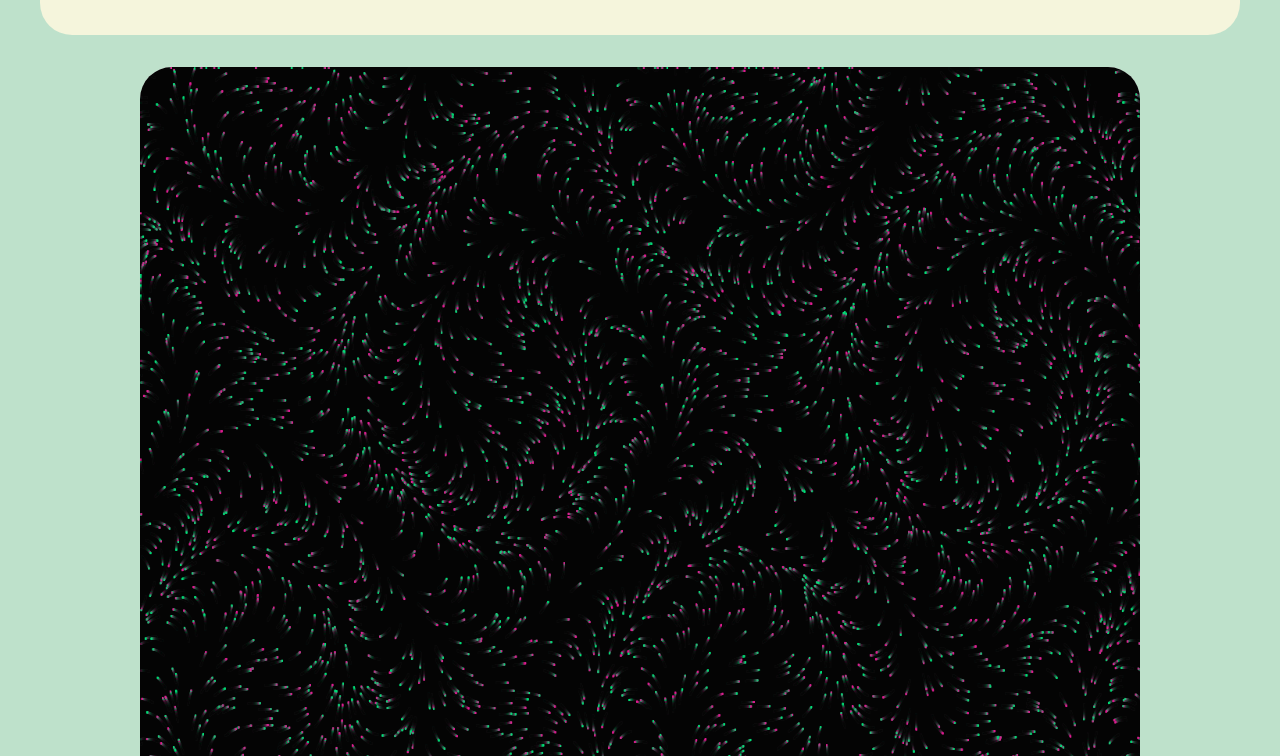
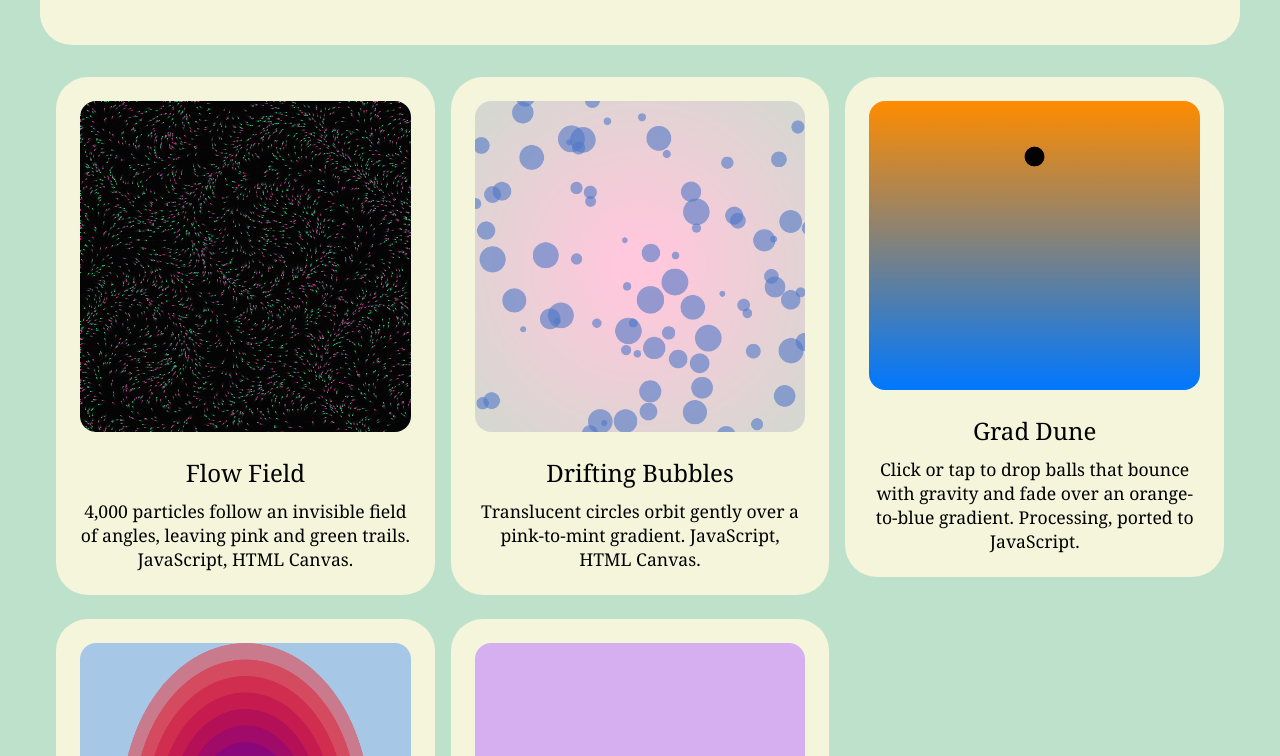
Before and after one commit to MiaDunes/BrackenPortfolio-Web, a website built with webpack: page dist/gallery.html in a window 1280 px wide. Shown: the part 237-993 px from the top of the page. Built offline with nearby package versions, Linux system fonts and the light colour scheme; animation ran at ten frames a second; a web font is replaced by a local one.

Commit message:
Add grid to gallery for canvas

```diff
--- a/dist/css/style.css
+++ b/dist/css/style.css
@@ -29,8 +29,14 @@ h1{
   box-sizing: border-box;
 }
 
-html{
+html, body{
   font-family:Cambria, Cochin, Georgia, Times, 'Times New Roman', serif ;
+  font-size: 16px;      /* keeps sizes the same when W3.CSS is loaded */
+  line-height: normal;
+}
+
+h1, h2, h3, h4, h5, h6 {
+  font-family: inherit;
 }
 
 nav{
@@ -47,7 +53,7 @@ nav ul{
 
 nav a {
   text-decoration: none;
-  color: (rgb(30, 30, 49));
+  color: rgb(30, 30, 49);
 }
 
 nav a:hover {
@@ -123,11 +129,41 @@ section#my-QuickLook {
 
 canvas{
   display: block;
+  width: 100%;
+  height: auto;
+  background-color: white;
+  border-radius: 1em;
+}
+
+/* GALLERY GRID */
+.gallery-grid {
+  width: min(75em, 100%);
   margin: 2em auto;
-  height: 800px;
-  width: 1000px;
-  background-color: white;
+}
+.gallery-card {
+  background-color: beige;
   border-radius: 2em;
+  padding: 1.5em;
+  margin-bottom: 1.5em;   /* space between cards, also when they stack on phones */
+  text-align: center;
+}
+.gallery-card h3 {
+  margin-top: 1em;
+  font-size: 1.5rem;
+}
+.gallery-card p {
+  margin-top: .5em;
+  font-size: 1.1rem;
+}
+/* p5 sets its own inline size, so override it to fit the column */
+#p5-sketch canvas {
+  width: 100% !important;
+  height: auto !important;
+}
+#chart svg {
+  display: block;
+  width: 100%;
+  height: auto;
 }
 
 /* #mycanvas{
--- a/dist/gallery.html
+++ b/dist/gallery.html
@@ -7,6 +7,7 @@
         <title>Mia's Portfolio</title>
         <meta name="author" content="Mia C. Bracken">
         <meta name="description" content="Project Home Page.">
+        <link rel="stylesheet" href="https://www.w3schools.com/w3css/4/w3.css">
         <link rel="stylesheet" href="./css/style.css">
         <script src="https://d3js.org/d3.v7.min.js"></script>
 
@@ -38,18 +39,76 @@
 
 
 
-        <canvas id="canvas"></canvas>
+        <!-- GALLERY GRID (W3.CSS rows & columns) -->
+        <div class="gallery-grid">
 
-       <!-- ES5  -->
-        <canvas id="mycanvas" width="600" height="600" style="border: 1px solid #000;">
+            <!-- Row 1: three columns -->
+            <div class="w3-row-padding">
+                <div class="w3-third">
+                    <div class="gallery-card">
+                        <canvas id="canvas"></canvas>
+                        <h3>Flow Field</h3>
+                        <p>4,000 particles follow an invisible field of angles, leaving pink and green trails. JavaScript, HTML Canvas.</p>
+                    </div>
+                </div>
+                <div class="w3-third">
+                    <div class="gallery-card">
+                        <canvas id="mycanvas" width="600" height="600"></canvas>
+                        <h3>Drifting Bubbles</h3>
+                        <p>Translucent circles orbit gently over a pink-to-mint gradient. JavaScript, HTML Canvas.</p>
+                    </div>
+                </div>
+                <div class="w3-third">
+                    <div class="gallery-card">
+                        <canvas id="gradDune" width="800" height="700" style="cursor: pointer;"></canvas>
+                        <h3>Grad Dune</h3>
+                        <p>Click or tap to drop balls that bounce with gravity and fade over an orange-to-blue gradient. Processing, ported to JavaScript.</p>
+                    </div>
+                </div>
+            </div>
 
-        </canvas>
+            <!-- Row 2: Sandbox and Text -->
+            <div class="w3-row-padding">
+                <div class="w3-third">
+                    <div class="gallery-card">
+                        <canvas id="sandbox" width="800" height="800"></canvas>
+                        <h3>Sandbox</h3>
+                        <p>Layered translucent ellipses blend from red to blue into a soft gradient. Processing, ported to JavaScript.</p>
+                    </div>
+                </div>
+                <div class="w3-third">
+                    <div class="gallery-card">
+                        <canvas id="bounceText" width="800" height="600"></canvas>
+                        <h3>Text</h3>
+                        <p>The word &ldquo;Create&rdquo; drifts across the canvas and bounces off the edges. Processing, ported to JavaScript.</p>
+                    </div>
+                </div>
+            </div>
 
+            <!-- Row 3: one full-width column -->
+            <div class="w3-row-padding">
+                <div class="w3-col s12">
+                    <div class="gallery-card">
+                        <div id="chart"></div>
+                        <h3>Most Anticipated Films, 2026&ndash;27</h3>
+                        <p>Anticipation score vs. social buzz for upcoming releases, drawn with animated lines. D3.js, CSV data.</p>
+                    </div>
+                </div>
+            </div>
 
-            <div id="chart"></div>
+            <!-- Row 4: one full-width column -->
+            <div class="w3-row-padding">
+                <div class="w3-col s12">
+                    <div class="gallery-card">
+                        <!-- p5 sketch (from bundle.js) renders here -->
+                        <div id="p5-sketch"></div>
+                        <h3>Random Walk Lines</h3>
+                        <p>A trail of lines wanders randomly in shifting colors over a new background each visit. p5.js, TypeScript.</p>
+                    </div>
+                </div>
+            </div>
 
-        <!-- p5 sketch (from bundle.js) renders here -->
-        <div id="p5-sketch"></div>
+        </div>
 
 
 
--- a/dist/script.js
+++ b/dist/script.js
@@ -10,8 +10,8 @@ const canvas = document.getElementById("canvas");
 if (canvas) {
 const ctx = canvas.getContext("2d");
 
-canvas.width = window.innerWidth;
-canvas.height = window.innerHeight;
+canvas.width = 800;
+canvas.height = 800;
 
 
 /* Lightweight smooth pseudo-noise */
@@ -162,14 +162,14 @@ d3.csv("Film26-27/Moviedata.csv")
   console.error("CSV loading error:", error);
 });
 
-const margin = { top: 60, right: 80, bottom: 120, left: 70 };
+const margin = { top: 60, right: 80, bottom: 140, left: 160 };
 const width = 1100 - margin.left - margin.right;
 const height = 600 - margin.top - margin.bottom;
 
 const svg = d3.select("#chart")
     .append("svg")
-    .attr("width", width + margin.left + margin.right)
-    .attr("height", height + margin.top + margin.bottom);
+    .attr("viewBox", `0 0 ${width + margin.left + margin.right} ${height + margin.top + margin.bottom}`)
+    .attr("preserveAspectRatio", "xMidYMid meet");
 
 const g = svg.append("g")
     .attr("transform", `translate(${margin.left},${margin.top})`);
@@ -297,3 +297,158 @@ d3.csv("Film26-27/Moviedata.csv").then(data => {
 });
 
 }
+
+
+// Canvas4 - Grad Dune (ported from Processing sketch GradDune)
+(function () {
+  const canvas = document.getElementById("gradDune");
+  if (!canvas) return;
+  const ctx = canvas.getContext("2d");
+  const width = canvas.width;
+  const height = canvas.height;
+  const ballWidth = 48;
+
+  class Ball {
+    constructor(x, y, w) {
+      this.x = x;
+      this.y = y;
+      this.w = w;
+      this.speed = 0;
+      this.gravity = 0.1;
+      this.life = 300;
+    }
+
+    move() {
+      // gravity to speed, speed to y location
+      this.speed += this.gravity;
+      this.y += this.speed;
+      if (this.y > height) {
+        this.speed *= -0.8;
+        this.y = height;
+      }
+    }
+
+    finished() {
+      // balls fade out
+      this.life--;
+      return this.life < 0;
+    }
+
+    display() {
+      const alpha = Math.min(this.life, 255) / 255;
+      ctx.fillStyle = `rgba(0, 0, 0, ${alpha})`;
+      ctx.beginPath();
+      ctx.arc(this.x, this.y, this.w / 2, 0, Math.PI * 2);
+      ctx.fill();
+    }
+  }
+
+  const balls = [new Ball(width / 2, 2, ballWidth)];
+
+  function drawGradient() {
+    const grad = ctx.createLinearGradient(0, 0, 0, height);
+    grad.addColorStop(0, "rgb(255, 140, 0)");  // orange
+    grad.addColorStop(1, "rgb(0, 120, 255)");  // blue
+    ctx.fillStyle = grad;
+    ctx.fillRect(0, 0, width, height);
+  }
+
+  function draw() {
+    drawGradient();
+    for (let i = balls.length - 1; i >= 0; i--) {
+      const ball = balls[i];
+      ball.move();
+      ball.display();
+      if (ball.finished()) balls.splice(i, 1);
+    }
+    requestAnimationFrame(draw);
+  }
+
+  // mousePressed (also works with touch). The canvas is scaled by CSS,
+  // so convert the click position back to canvas pixels.
+  canvas.addEventListener("pointerdown", (e) => {
+    const rect = canvas.getBoundingClientRect();
+    const x = (e.clientX - rect.left) * (width / rect.width);
+    const y = (e.clientY - rect.top) * (height / rect.height);
+    balls.push(new Ball(x, y, ballWidth));
+  });
+
+  draw();
+})();
+
+
+// Canvas5 - Sandbox (ported from Processing sketch Sandbox_wk4)
+(function () {
+  const canvas = document.getElementById("sandbox");
+  if (!canvas) return;
+  const ctx = canvas.getContext("2d");
+  const width = canvas.width;
+  const height = canvas.height;
+
+  // lerpColor for [r, g, b] arrays
+  function lerpColor(c1, c2, t) {
+    return c1.map((v, i) => Math.round(v + (c2[i] - v) * t));
+  }
+
+  function gradientEllipse(x, y, w, h, c1, c2, steps) {
+    for (let i = 0; i <= steps; i++) {
+      const t = i / steps;        // map(i, 0, steps, 0, 1)
+      const t2 = 1 - t;           // map(i, 0, steps, 1, 0)
+      const [r, g, b] = lerpColor(c1, c2, t);
+      ctx.fillStyle = `rgba(${r}, ${g}, ${b}, ${100 / 255})`;  // fill(c, 100)
+      ctx.beginPath();
+      ctx.ellipse(x, y, (w * t2) / 2, (h * t2) / 2, 0, 0, Math.PI * 2);
+      ctx.fill();
+    }
+  }
+
+  // The sketch draws the same frame every time, so draw it once
+  ctx.fillStyle = "rgb(166, 200, 230)";
+  ctx.fillRect(0, 0, width, height);
+  gradientEllipse(width / 2, height / 2, 600, 800, [255, 0, 0], [0, 0, 255], 10);
+})();
+
+
+// Canvas6 - Text (ported from Processing sketch TEXT_)
+(function () {
+  const canvas = document.getElementById("bounceText");
+  if (!canvas) return;
+  const ctx = canvas.getContext("2d");
+  const width = canvas.width;
+  const height = canvas.height;
+
+  const s = "Create ";
+  ctx.font = "80px sans-serif";        // textSize(80)
+  ctx.textBaseline = "alphabetic";     // y is the text baseline, like Processing
+  const m = ctx.measureText(s);
+  const textWidth = m.width;
+  const textHeight = m.fontBoundingBoxAscent + m.fontBoundingBoxDescent;
+
+  // Start somewhere fully inside the canvas
+  let x = Math.random() * (width - textWidth);
+  let y = textHeight + Math.random() * (height - textHeight);
+  let xSpeed = 5;
+  let ySpeed = 3;
+
+  function moveText() {
+    x += xSpeed;
+    y += ySpeed;
+  }
+
+  function checkCollision() {
+    if (x < 0 || x + textWidth > width) xSpeed *= -1;
+    if (y < textHeight || y > height) ySpeed *= -1;
+  }
+
+  function draw() {
+    ctx.fillStyle = "rgb(213, 175, 240)";            // background
+    ctx.fillRect(0, 0, width, height);
+    ctx.fillStyle = `rgba(213, 9, 140, ${127 / 255})`; // fill(213, 9, 140, 127)
+    ctx.fillText(s, x, y);
+    moveText();
+    checkCollision();
+    requestAnimationFrame(draw);
+  }
+
+  draw();
+})();
```
